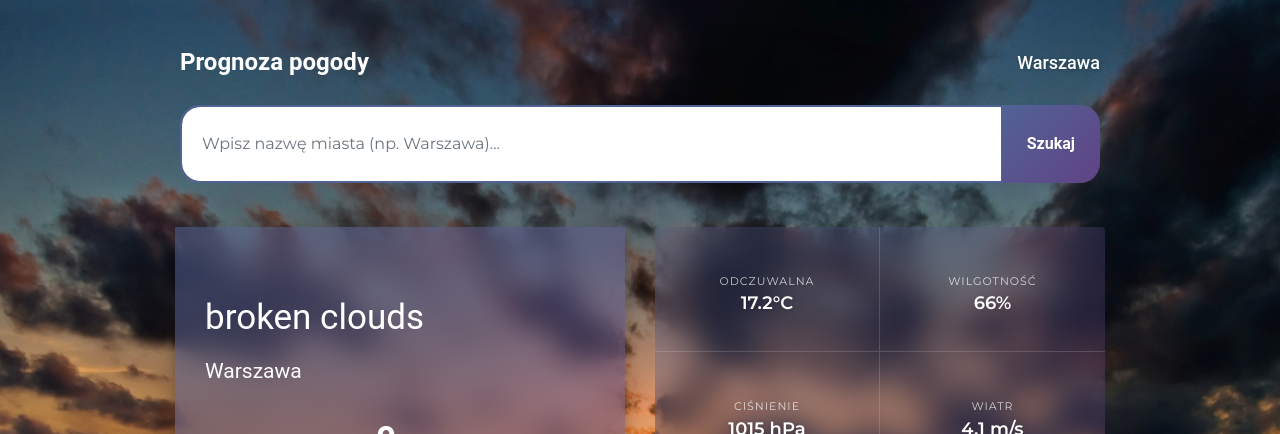
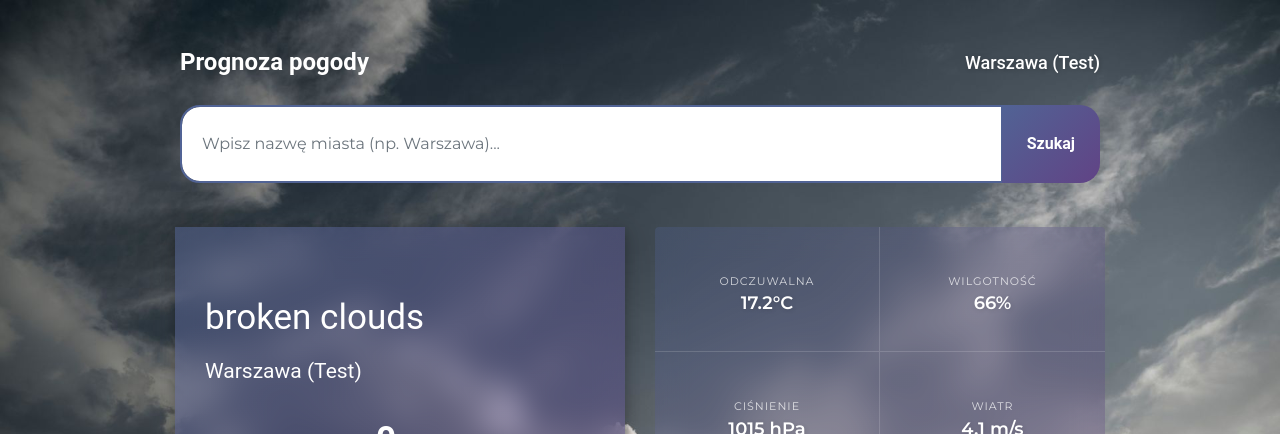
Before and after one commit to FifthElement5/WeatherApp, a Vue app: page / in a window 1280 px wide. Shown: the top 434 px of the page. Built offline with nearby package versions, Linux system fonts and the light colour scheme.

Commit message:
bootstarp

```diff
--- a/src/App.vue
+++ b/src/App.vue
@@ -1,12 +1,15 @@
 <script setup>
-import { ref } from 'vue'
+import { ref, onMounted } from 'vue'
 import Weather from './components/Weather.vue'
 import Search from './components/Search.vue'
 import WeatherDetails from './components/WeatherDetails.vue'
 import Recommendations from './components/Recommendations.vue'
 
+const API_KEY = '7ffbbcfe418669afce91ab605f6628e7'
+
+// TWOJE DOTYCHCZASOWE DANE (MOCK) - zostają jako bezpieczny start aplikacji!
 const weatherData = ref({
-  name: "Warszawa",
+  name: "Warszawa (Test)",
   main: {
     temp: 18.5,
     feels_like: 17.2,
@@ -26,6 +29,32 @@ const weatherData = ref({
       icon: "04d"
     }
   ]
+})
+
+// Bezpieczna funkcja pobierająca dane
+const fetchWeather = async (city) => {
+  try {
+    const response = await fetch(
+      `https://api.openweathermap.org/data/2.5/weather?q=${city}&appid=${API_KEY}&units=metric&lang=pl`
+    )
+
+    if (!response.ok) {
+      alert('Nie znaleziono miasta lub klucz API jeszcze nie działa!')
+      return
+    }
+
+    const data = await response.json()
+    weatherData.value = data // Jeśli wszystko jest ok, nadpisujemy mocka prawdziwymi danymi
+  } catch (error) {
+    console.error("API jeszcze nie odpowiedziało, używam danych testowych:", error)
+  }
+}
+
+// Po uruchomieniu próbujemy pobrać prawdziwą pogodę. Jak się nie uda - zostaje stary mock.
+onMounted(() => {
+  if (API_KEY !== '7ffbbcfe418669afce91ab605f6628e7') {
+    fetchWeather('Warszawa')
+  }
 })
 </script>
 
@@ -56,8 +85,8 @@ html, body {
   margin: 0;
   padding: 0;
   min-height: 100%;
-  background: rgba(0, 0, 0, 0.1) url(@/assets/background-weather3.jpeg);
-  background-blend-mode: overlay;
+  background: url(@/assets/background-weather4.jpg);
+  background-attachment: fixed;
   background-repeat: no-repeat;
   background-size: cover;
   background-position: center;
```
Also changed, not shown: src/assets/background-weather3.jpeg (deleted), src/assets/background-weather4.jpg (added).
